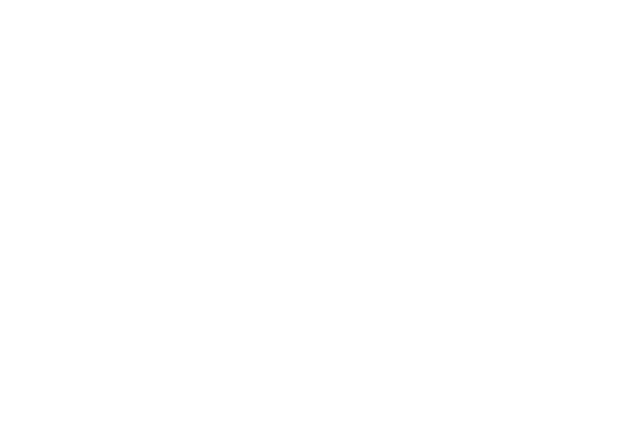
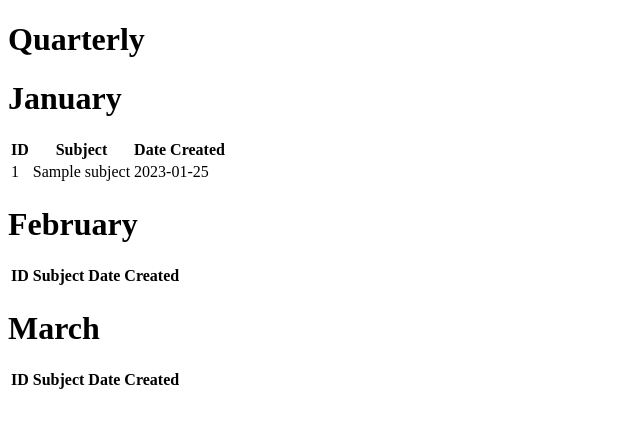
Before and after one commit to mathewdy/report_system, a PHP site: page /report_system/quarterly.php in a window 1280 px wide. Before the commit the part shown is empty. Shown: the top 428 px of the page, without its empty margins (0-640 px from the left). Run offline with PHP 8.4, Linux system fonts and the light colour scheme; a user stored in the database is signed in; data comes from the database, SQL or seed files in the repository; tables that the repository leaves empty or names only in its code hold one stand-in row (values such as "Sample post"); lists and menus that the app fills with data are empty.

Commit message:
quarterly

```diff
--- a/admin/quarterly.php
+++ b/admin/quarterly.php
@@ -8,7 +8,7 @@
 $curQuarter = ceil($curMonth / 3);
 
 if ($curQuarter == 1) {
-    $months = ['January', 'Febuary', 'march'];
+    $months = ['January', 'February', 'March'];
 } elseif ($curQuarter == 2) {
     $months = ['April', 'May', 'June'];
 } elseif ($curQuarter == 3) {
@@ -42,11 +42,153 @@
 
 
 
-    $sql = "SELECT *, EXTRACT(Quarter FROM date_created) AS quarter, MONTHNAME(date_created) as monthname FROM reports WHERE status = '1' AND YEAR(date_created) = YEAR(CURDATE()) ORDER BY quarter, date_created ASC;";
+    $sql = "SELECT *, EXTRACT(Quarter FROM date_created) AS quarter,
+    MONTHNAME(date_created) as monthname
+    FROM reports
+    WHERE status = '1' AND YEAR(date_created) = YEAR(CURDATE())
+    ORDER BY quarter, date_created ASC;";
+
     $run = mysqli_query($conn, $sql);
     ?>
 
+    <h1>Quarterly</h1>
 
+    <h1> <?php echo $months[0] ?></h1>
+    <table>
+        <thead>
+            <tr>
+                <th>ID</th>
+                <th>Subject</th>
+                <th>Date Created</th>
+            </tr>
+        </thead>
+        <tbody>
+
+            <?php
+            if (mysqli_num_rows($run) > 0) {
+                $count = 1;
+                foreach ($run as $row) {
+
+                    $month = $row['monthname'];
+
+                    if ($month == $months[0]) {
+
+            ?>
+
+                        <tr>
+                            <td><?php echo $count  ?></td>
+                            <td><?php echo $row['subject']  ?></td>
+                            <td><?php echo $row['date_created']  ?></td>
+
+
+
+
+                        </tr>
+
+
+            <?php
+                    }
+                    $count++;
+                }
+            }
+            ?>
+
+        </tbody>
+    </table>
+
+
+
+
+
+
+
+    <h1> <?php echo $months[1] ?></h1>
+    <table>
+        <thead>
+            <tr>
+                <th>ID</th>
+                <th>Subject</th>
+                <th>Date Created</th>
+            </tr>
+        </thead>
+        <tbody>
+
+            <?php
+            if (mysqli_num_rows($run) > 0) {
+                $count = 1;
+                foreach ($run as $row) {
+
+                    $month = $row['monthname'];
+
+                    if ($month == $months[1]) {
+
+            ?>
+
+                        <tr>
+                            <td><?php echo $count  ?></td>
+                            <td><?php echo $row['subject']  ?></td>
+                            <td><?php echo $row['date_created']  ?></td>
+
+
+
+
+                        </tr>
+
+
+            <?php
+                    }
+                    $count++;
+                }
+            }
+            ?>
+
+        </tbody>
+    </table>
+
+    <h1> <?php echo $months[2] ?></h1>
+    <table>
+        <thead>
+            <tr>
+                <th>ID</th>
+                <th>Subject</th>
+                <th>Date Created</th>
+            </tr>
+        </thead>
+        <tbody>
+
+            <?php
+            if (mysqli_num_rows($run) > 0) {
+                $count = 1;
+                foreach ($run as $row) {
+
+                    $month = $row['monthname'];
+
+                    if ($month == $months[2]) {
+
+            ?>
+
+                        <tr>
+                            <td><?php echo $count  ?></td>
+                            <td><?php echo $row['subject']  ?></td>
+                            <td><?php echo $row['date_created']  ?></td>
+
+
+
+
+                        </tr>
+
+
+            <?php
+                    }
+                    $count++;
+                }
+            } else {
+                echo "No Report";
+            }
+            ?>
+
+        </tbody>
+    </table>
 
 
 
```
Also changed, not shown: admin/monthly.php (+22 -22 lines).
